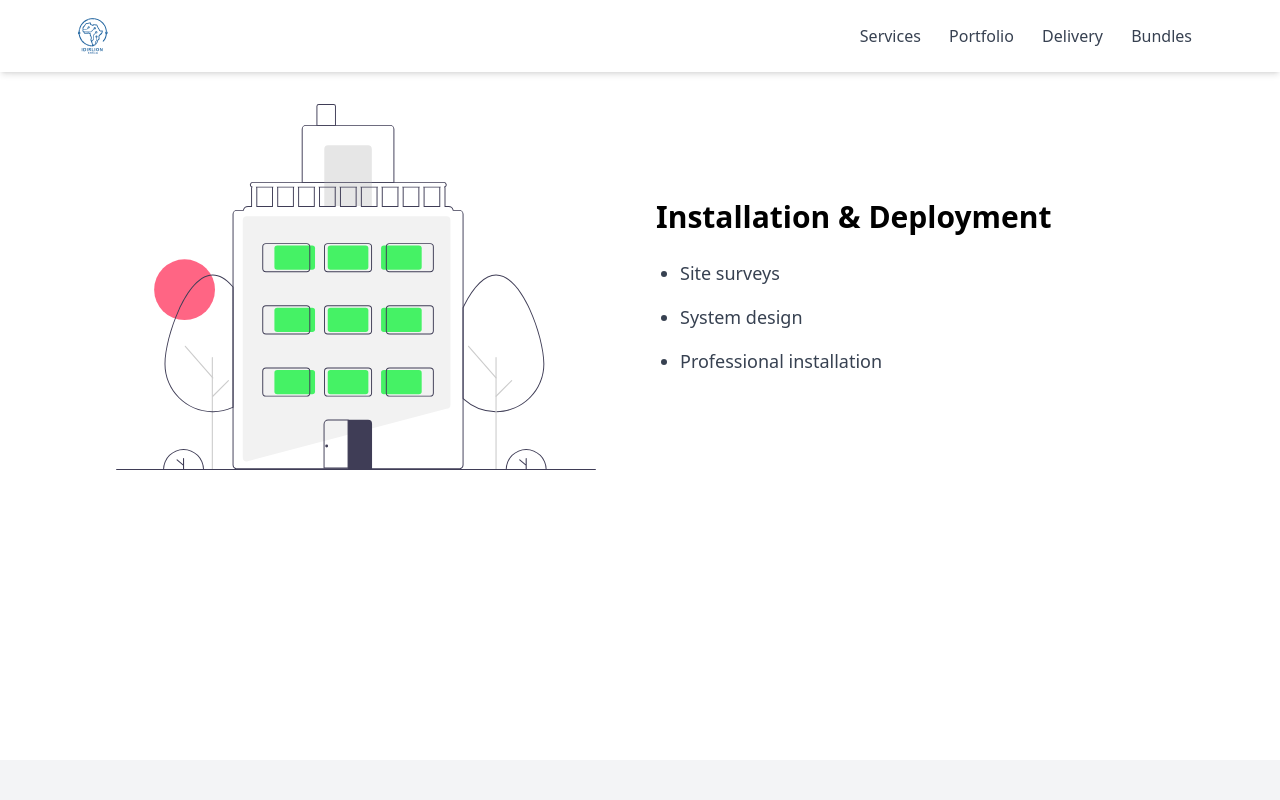
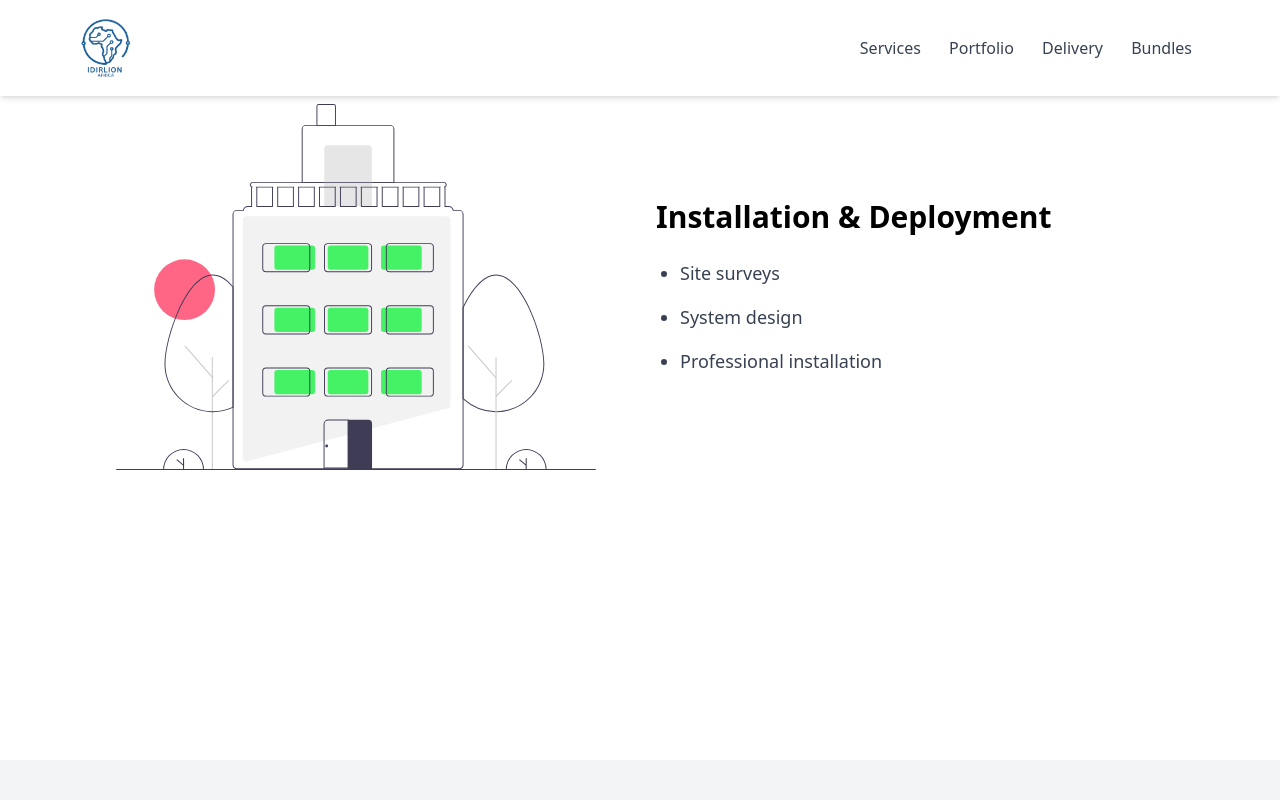
Before and after one commit to Return-by-error/Omar-Internet-Landing-Page, a plain HTML site: page delivery.html in a window 1280 px wide. Shown: the top 800 px of the page. Drawn offline with nearby package versions, Linux system fonts and the light colour scheme.

Commit message:
Changing logo size

```diff
--- a/delivery.html
+++ b/delivery.html
@@ -41,9 +41,9 @@
         <div class="flex items-center">
           <a href="./" class="flex items-center">
             <img
-              src="images/logo.svg"
+              src="images/logo.png"
               alt="IDIRLION Logo"
-              class="h-10 w-auto"
+              class="h-16 w-auto"
             />
           </a>
         </div>
```
